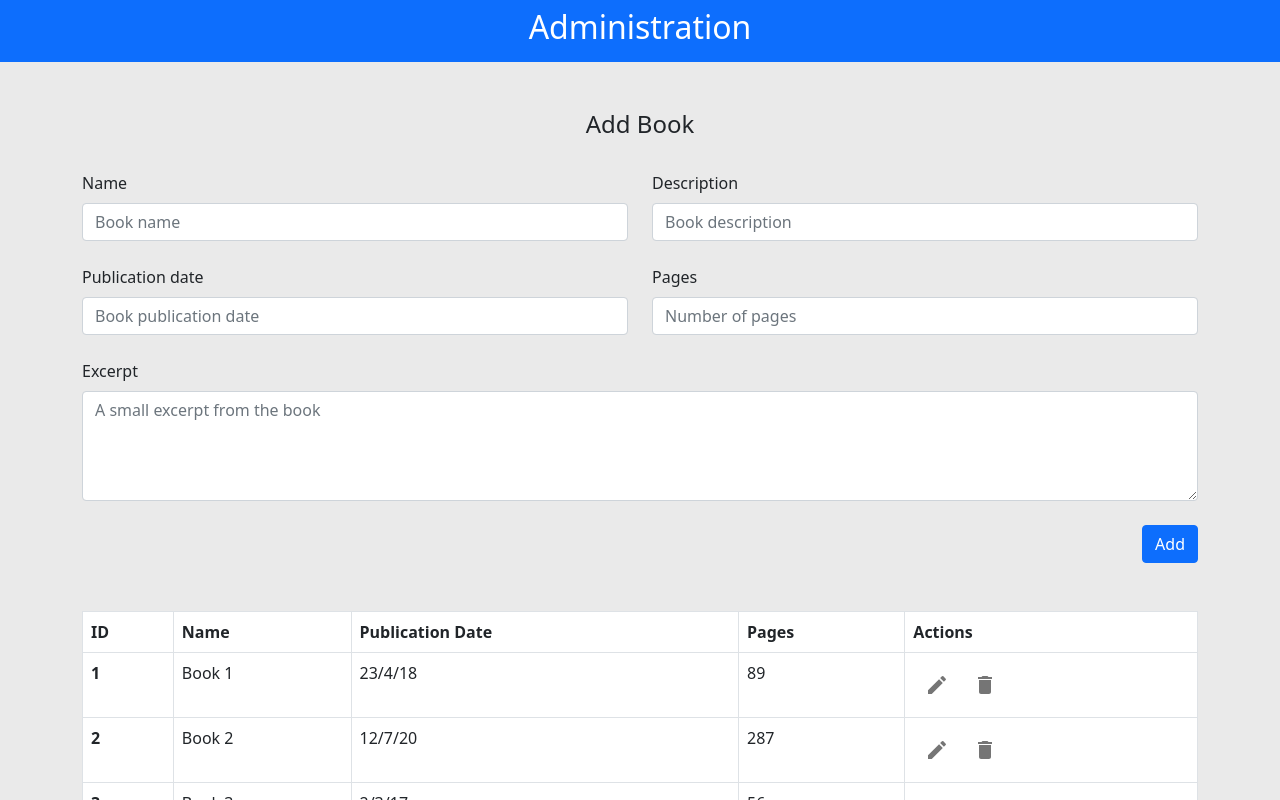
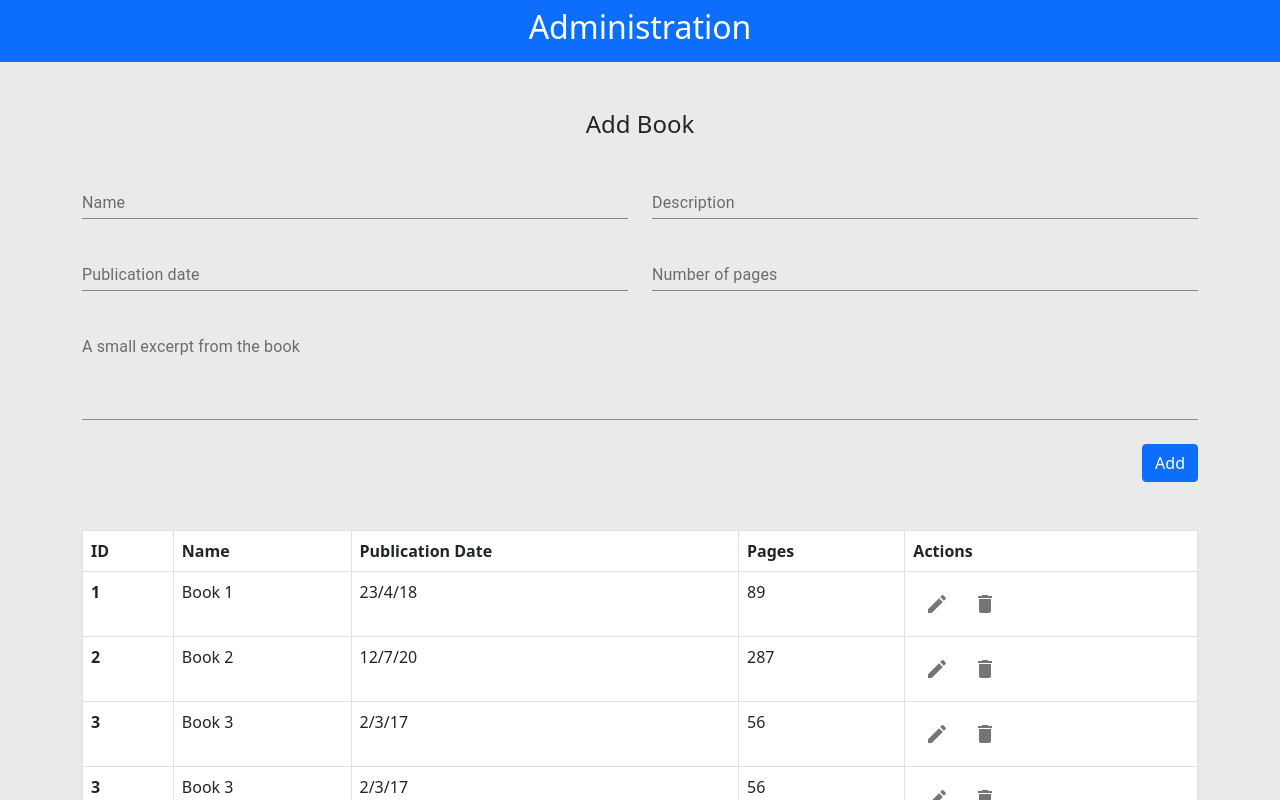
Before and after one commit to ChunChunH/books-app, a React (Create React App) app: page /admin in a window 1280 px wide. Shown: the top 800 px of the page. Built offline with nearby package versions, Linux system fonts and the light colour scheme.

Commit message:
fields changed

```diff
--- a/src/components/AddProductForm.js
+++ b/src/components/AddProductForm.js
@@ -1,4 +1,5 @@
 import React from 'react'
+import TextField from '@material-ui/core/TextField';
 
 function AddProductForm() {
     return (
@@ -7,51 +8,50 @@ function AddProductForm() {
 
                 <div className="row">
                     <div className="col-lg-6 col-sm-12 form-group mb-4">
-                        <label for="inputName" className="mb-2">Name</label>
-                        <input
+                        <TextField
+                            label="Name"
                             type="text"
-                            className="form-control"
-                            id="inputName"
-                            aria-describedby="emailHelp"
-                            placeholder="Book name"
+                            fullWidth
                         />
                     </div>
                     <div className="col-lg-6 col-sm-12 form-group mb-4">
-                        <label for="inputDescription" className="mb-2">Description</label>
-                        <input
+
+                        <TextField
+                            label="Description"
                             type="text"
-                            className="form-control"
-                            id="inputDescription"
-                            placeholder="Book description"
+                            fullWidth
                         />
                     </div>
                 </div>
 
                 <div className="row">
                     <div className="col-lg-6 col-sm-12 form-group mb-4">
-                        <label for="inputDescription" className="mb-2">Publication date</label>
-                        <input
+
+                        <TextField
+                            label="Publication date"
                             type="text"
-                            className="form-control"
-                            id="inputDescription"
-                            placeholder="Book publication date"
+                            fullWidth
                         />
                     </div>
                     <div className="col-lg-6 col-sm-12 form-group mb-4">
-                        <label for="inputDescription" className="mb-2">Pages</label>
-                        <input
+
+                        <TextField
+                            label="Number of pages"
                             type="number"
-                            className="form-control"
-                            id="inputDescription"
-                            placeholder="Number of pages"
-                            min="1"
+                            fullWidth
+                            InputProps={{ inputProps: { min: 1, max: 999999 } }}
                         />
                     </div>
                 </div>
 
                 <div className="form-group mb-4">
-                    <label for="inputDescription" className="mb-2">Excerpt</label>
-                    <textarea type="text" rows="4" className="form-control" id="inputDescription" placeholder="A small excerpt from the book"/>
+                    <TextField
+                        type="text"
+                        fullWidth
+                        label="A small excerpt from the book"
+                        multiline
+                        rows={4}
+                    />
                 </div>
 
                 <div className="d-flex justify-content-end">
```
Also changed, not shown: src/index.css (line endings or trailing spaces), 1 other file (tests, documents, lock files or other folders).
